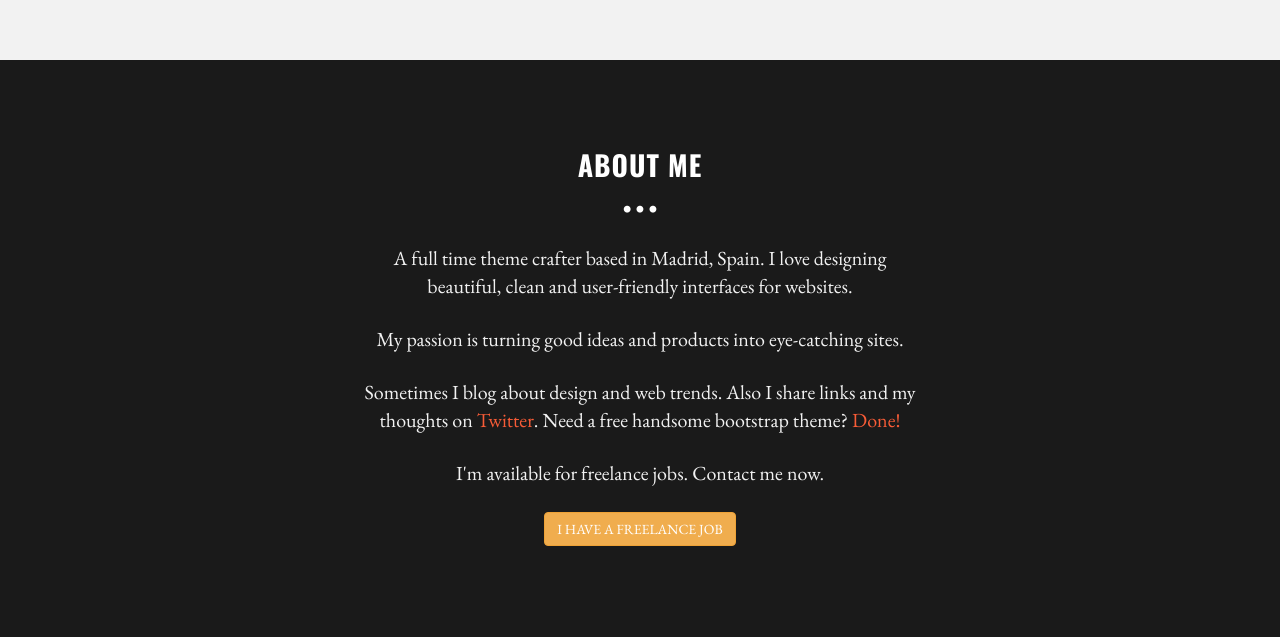
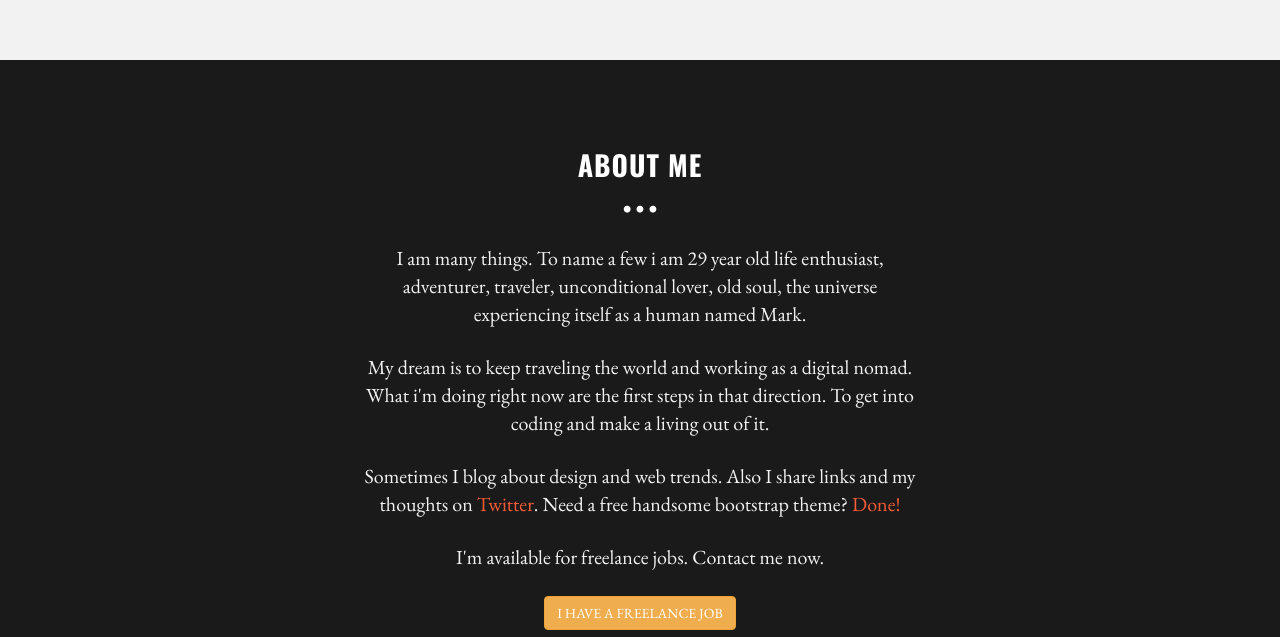
Before and after one commit to MarkZian/PortfolioMark2, a plain HTML site: page index.html in a window 1280 px wide. Shown: the part 630-1267 px from the top of the page. Drawn offline with nearby package versions, Linux system fonts and the light colour scheme.

Commit message:
Update index.html

```diff
--- a/index.html
+++ b/index.html
@@ -86,8 +86,8 @@
 
 				<!-- INTRO INFORMATIO-->
 				<div class="col-lg-6 col-lg-offset-3">
-					<p>A full time theme crafter based in Madrid, Spain. I love designing beautiful, clean and user-friendly interfaces for websites.</p>
-					<p>My passion is turning good ideas and products into eye-catching sites.</p>
+					<p>I am many things. To name a few i am 29 year old life enthusiast, adventurer, traveler, unconditional lover, old soul, the universe experiencing itself as a human named Mark. </p>
+					<p>My dream is to keep traveling the world and working as a digital nomad. What i'm doing right now are the first steps in that direction. To get into coding and make a living out of it.  </p>
 					<p>Sometimes I blog about design and web trends. Also I share links and my thoughts on <a href="http://twitter.com/BlackTie_co">Twitter</a>. Need a free handsome bootstrap theme? <a href="http://blacktie.co">Done!</a></p>
 					<p>I'm available for freelance jobs. Contact me now.</p>
 					<p><button type="button" class="btn btn-warning">I HAVE A FREELANCE JOB</button></p>
```
